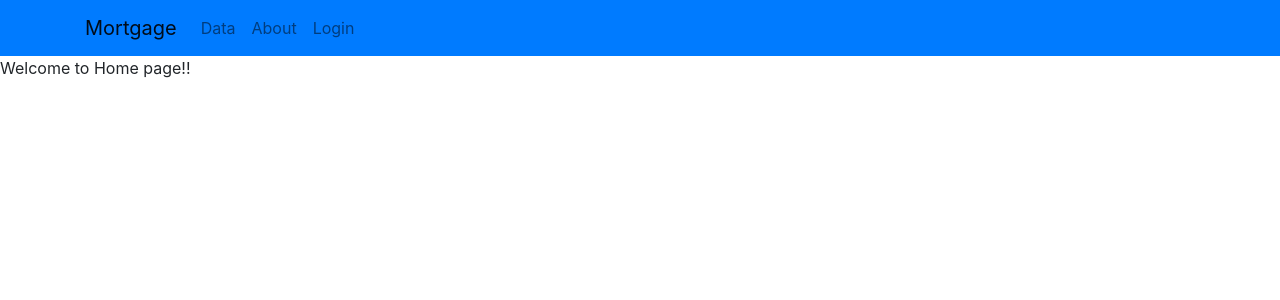
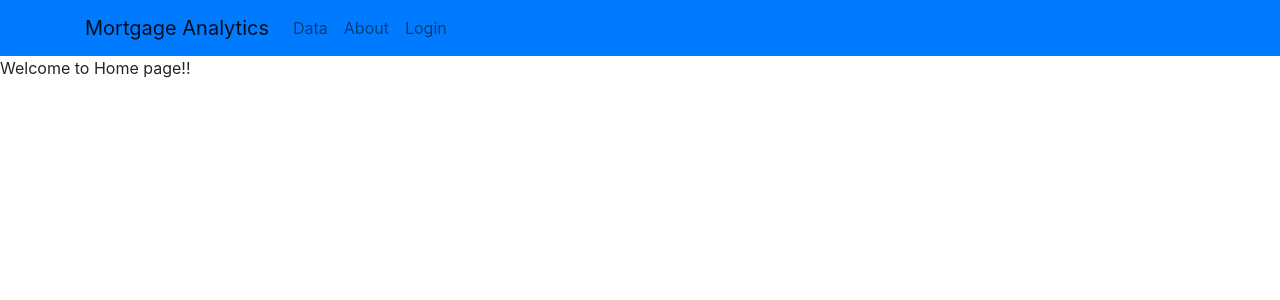
Before and after one commit to mortgage-analytics/frontend, a React (Create React App) app in the folder mortgage_analytics/: page / in a window 1280 px wide. Shown: the top 300 px of the page. Built offline with nearby package versions, Linux system fonts and the light colour scheme.

Commit message:
changed navbar brand'

```diff
--- a/mortgage_analytics/src/components/Navbar.jsx
+++ b/mortgage_analytics/src/components/Navbar.jsx
@@ -8,7 +8,7 @@
     <div>
         <Navbar expand="lg" className="bg-body-tertiary" bg="primary">
         <Container>
-            <Navbar.Brand href="/">Mortgage</Navbar.Brand>
+            <Navbar.Brand href="/">Mortgage Analytics</Navbar.Brand>
             <Navbar.Toggle aria-controls="basic-navbar-nav" />
             <Navbar.Collapse id="basic-navbar-nav">
             <Nav className="me-auto">
```
